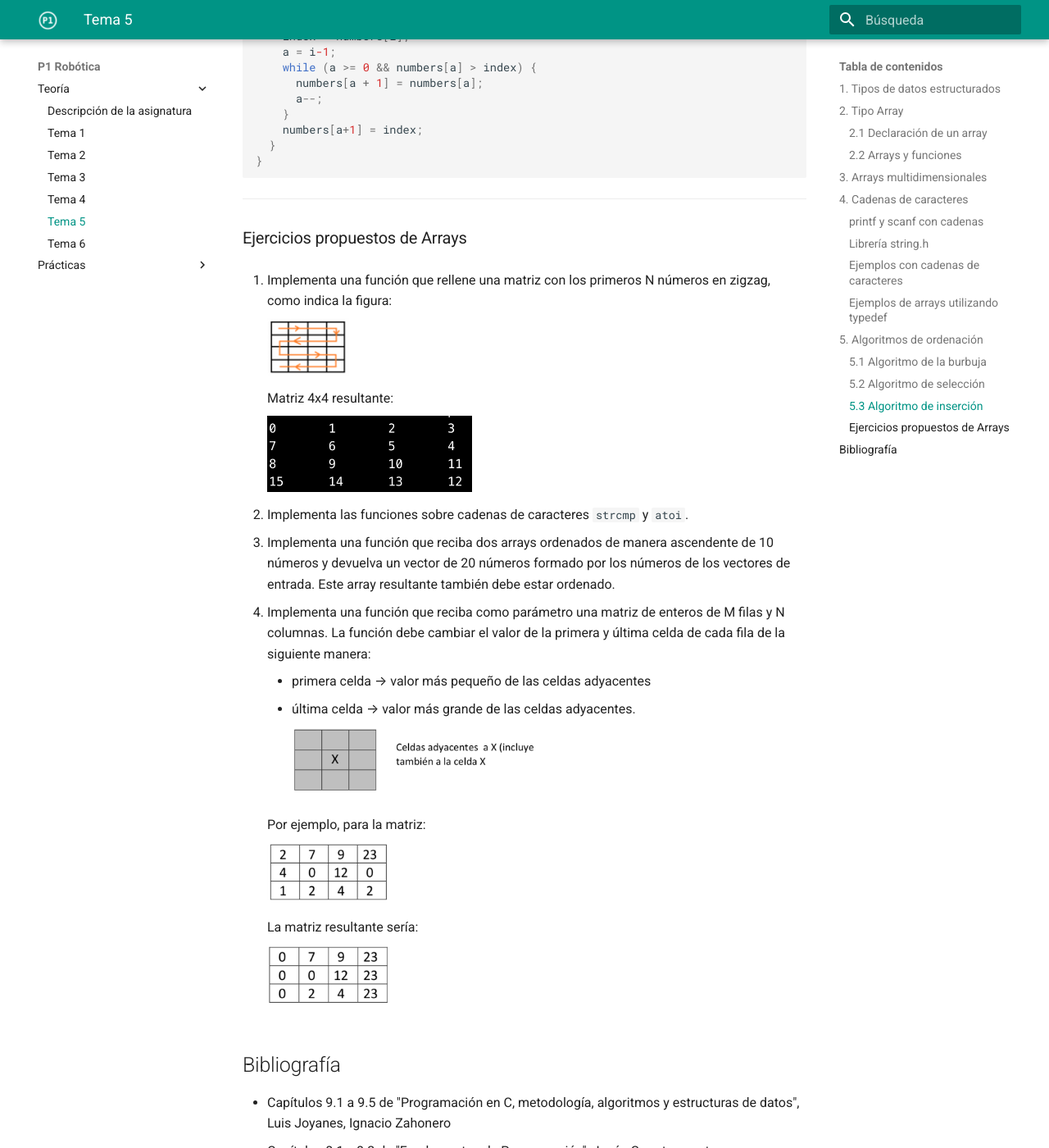
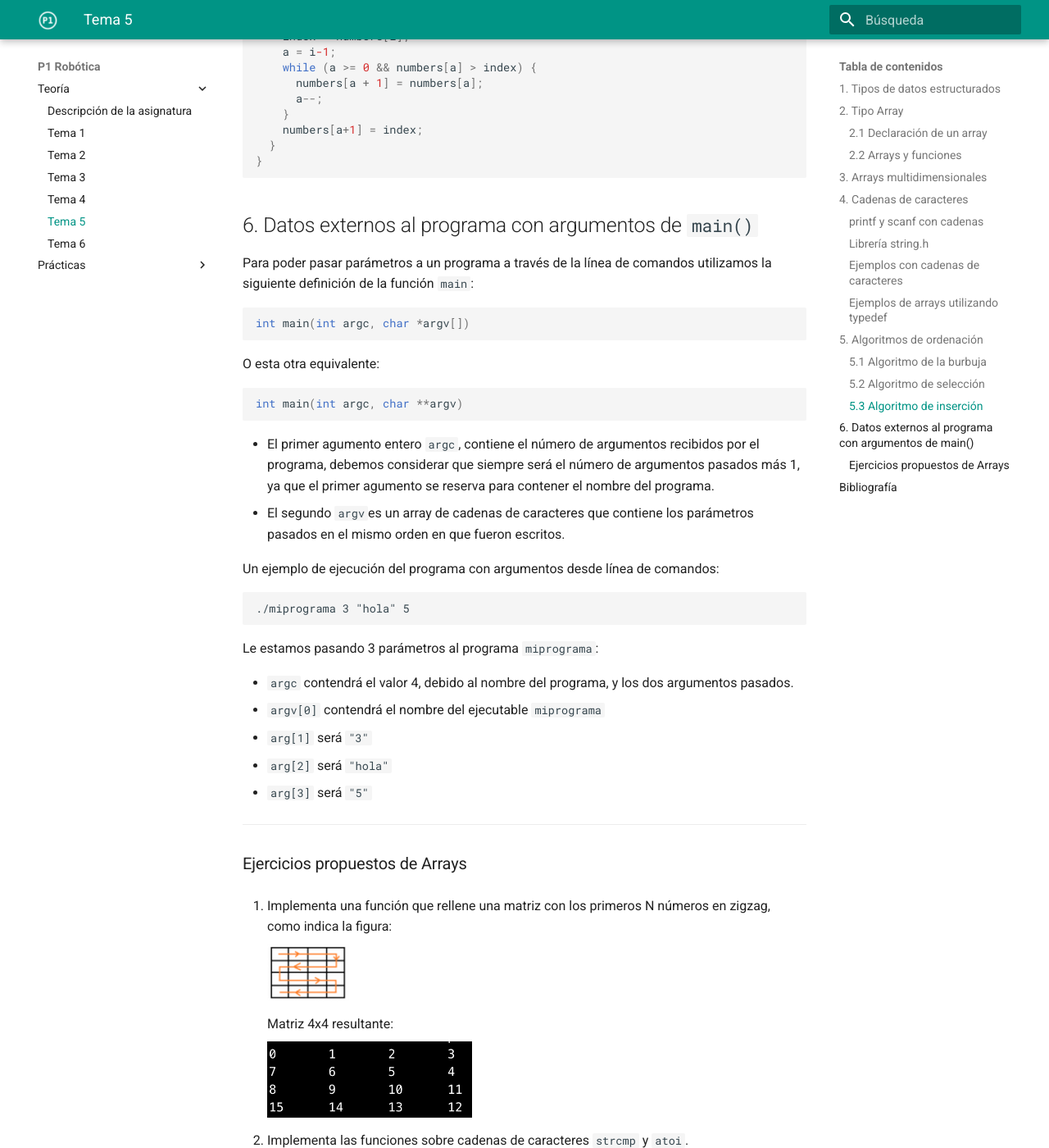
Before and after one commit to cpomares/p1-robotica, an MkDocs documentation site: the page built from docs/Teoria/tema05-datos-estructurados-Arrays/tema05-datos-estructurados-Arrays.md, in a window 1280 px wide and 1400 px high, scrolled down 22217 px. Shown: the whole window at 82% size. Built offline with MkDocs 1.6.1 and Material for MkDocs 9.7.7, drawn with Linux system fonts in a browser that asks for light colours.

Commit message:
Argumentos a main

```diff
--- a/docs/Teoria/tema05-datos-estructurados-Arrays/tema05-datos-estructurados-Arrays.md
+++ b/docs/Teoria/tema05-datos-estructurados-Arrays/tema05-datos-estructurados-Arrays.md
@@ -992,6 +992,37 @@ void insercion(int numbers[], int array_size) {
 }
 ~~~
 
+## 6. Datos externos al programa con argumentos de `main()`
+
+Para poder pasar parámetros a un programa a través de la línea de comandos utilizamos la siguiente definición de la función `main`:
+
+~~~c
+int main(int argc, char *argv[])
+~~~
+
+O esta otra equivalente:
+
+~~~c
+int main(int argc, char **argv)
+~~~
+
+- El primer agumento entero `argc`, contiene el número de argumentos recibidos por el programa, debemos considerar que siempre será el número de argumentos pasados más 1, ya que el primer agumento se reserva para contener el nombre del programa.
+- El segundo `argv`es un array de cadenas de caracteres que contiene los parámetros pasados en el mismo orden en que fueron escritos.
+
+Un ejemplo de ejecución del programa con argumentos desde línea de comandos:
+
+~~~text
+./miprograma 3 "hola" 5
+~~~
+
+Le estamos pasando 3 parámetros al programa `miprograma`:
+
+- `argc` contendrá el valor 4, debido al nombre del programa, y los dos argumentos pasados.
+- `argv[0]` contendrá el nombre del ejecutable `miprograma`
+- `arg[1]` será `"3"`
+- `arg[2]` será `"hola"`
+- `arg[3]` será `"5"`
+
 ---
 
 ### Ejercicios propuestos de Arrays
```
